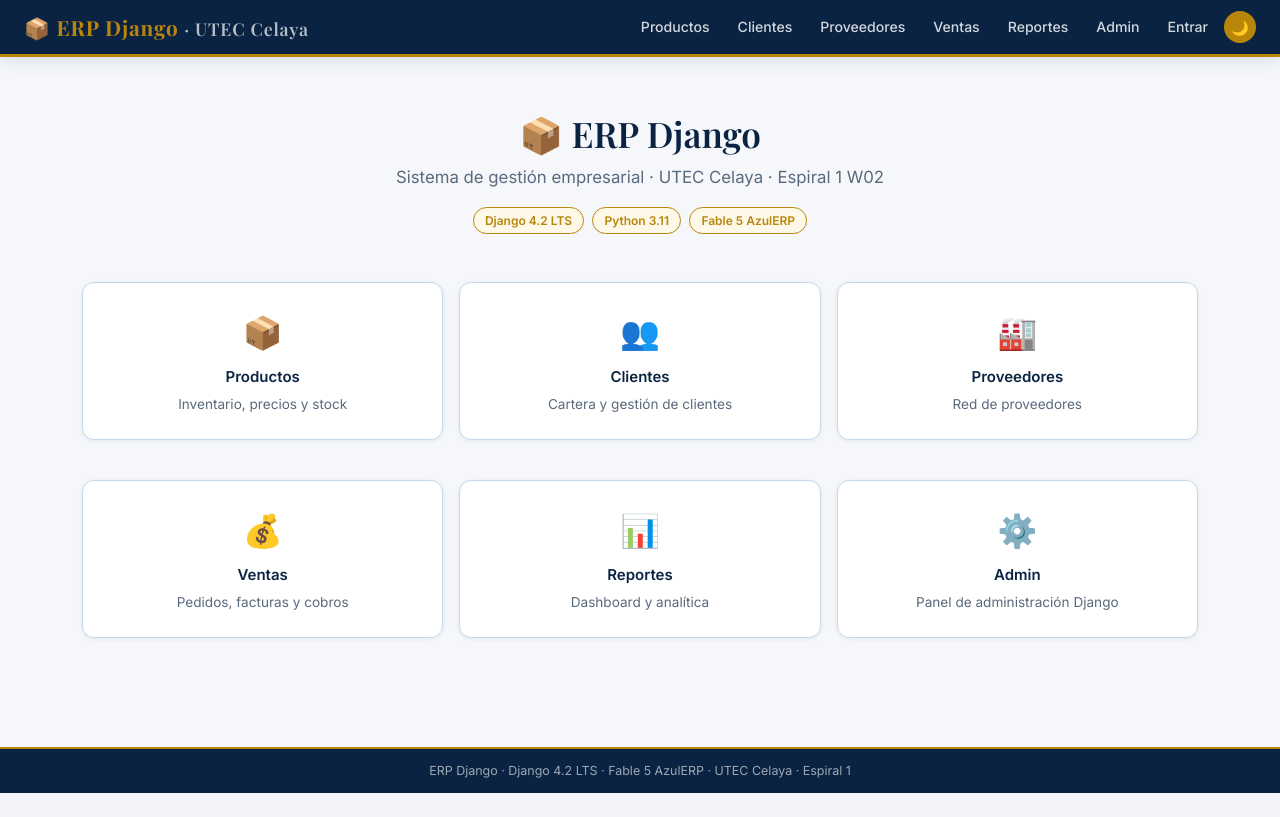
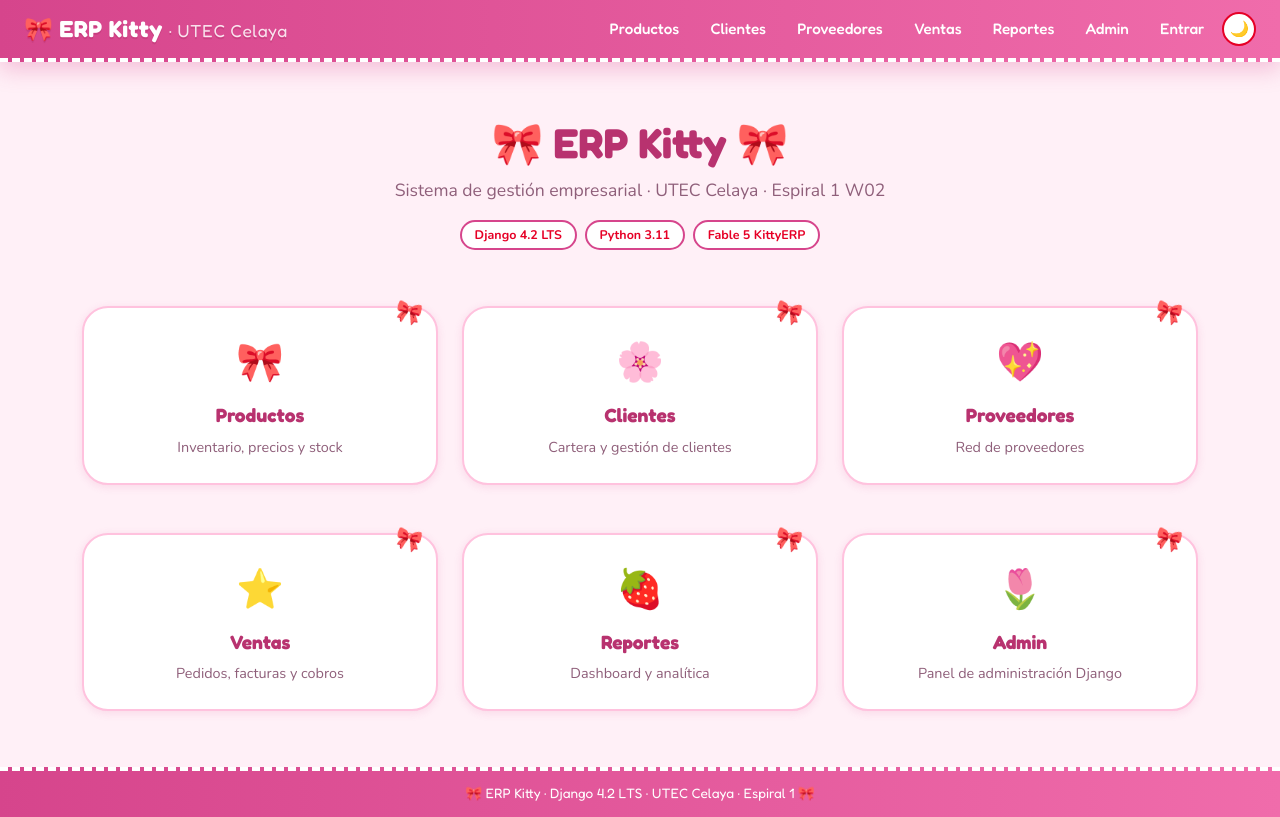
Before and after one commit to Kimberlymartinez09/erp-django-utec, a Django app: page / in a window 1280 px wide. Before the commit the page ends 793 px from the top, so only its background shows below. Run offline with Django 4.2, Linux system fonts and the light colour scheme.

Commit message:
Tema rosa estilo kitty

```diff
--- a/templates/base.html
+++ b/templates/base.html
@@ -3,141 +3,166 @@
 <head>
     <meta charset="UTF-8">
     <meta name="viewport" content="width=device-width, initial-scale=1">
-    <meta name="theme-color" content="#0A2342">
-    <title>{% block title %}ERP Django{% endblock %} · UTEC Celaya</title>
+    <meta name="theme-color" content="#D6458C">
+    <title>{% block title %}ERP Kitty{% endblock %} · UTEC Celaya</title>
 
-    <!-- Google Fonts: Playfair Display + Inter + JetBrains Mono -->
+    <!-- Google Fonts: Fredoka (títulos redondeados) + Nunito (texto) + JetBrains Mono -->
     <link rel="preconnect" href="https://fonts.googleapis.com">
     <link rel="preconnect" href="https://fonts.gstatic.com" crossorigin>
-    <link href="https://fonts.googleapis.com/css2?family=Playfair+Display:wght@600;700&family=Inter:wght@300;400;500;600&family=JetBrains+Mono:wght@400;500&display=swap"
+    <link href="https://fonts.googleapis.com/css2?family=Fredoka:wght@400;500;600;700&family=Nunito:wght@400;600;700&family=JetBrains+Mono:wght@400;500&display=swap"
           rel="stylesheet">
 
     <!-- Bootstrap 5 -->
     <link href="https://cdn.jsdelivr.net/npm/bootstrap@5.3.0/dist/css/bootstrap.min.css"
           rel="stylesheet">
 
-    <!-- Fable 5 AzulERP — Design System -->
+    <!-- Tema rosa estilo kitty (mismos nombres de variables que AzulERP) -->
     <style>
         /* TOKENS MODO DÍA */
         :root, [data-theme="light"] {
-            --clr-navy   : #0A2342;
-            --clr-royal  : #1B4F8A;
-            --clr-sky    : #4A90D9;
-            --clr-ice    : #E8F0FB;
-            --clr-gold   : #B8860B;
-            --clr-amber  : #D4A017;
-            --clr-cream  : #FDF8E8;
-            --clr-bg     : #F5F7FA;
+            --clr-navy   : #D6458C;   /* rosa fuerte: barra, encabezados */
+            --clr-royal  : #F06CAB;   /* rosa medio: hover */
+            --clr-sky    : #FF8CC6;   /* rosa suave: foco */
+            --clr-ice    : #FFEAF4;   /* rosa pálido: filas alternas */
+            --clr-gold   : #E60026;   /* rojo del moño */
+            --clr-amber  : #FFC94D;   /* amarillo de la nariz */
+            --clr-cream  : #FFF6D6;
+            --clr-bg     : #FFF0F7;
             --clr-surface: #FFFFFF;
-            --clr-text   : #1A1A2E;
-            --clr-muted  : #5A6A7E;
-            --clr-border : #C8D8EC;
+            --clr-text   : #5A2A45;
+            --clr-muted  : #8F5F7A;
+            --clr-border : #FFC2DE;
             --clr-danger : #C0392B;
             --clr-ok     : #1A7A4A;
-            --shadow-sm  : 0 1px 4px rgba(10,35,66,.08);
-            --shadow-md  : 0 4px 16px rgba(10,35,66,.12);
+            --clr-title  : #B8326F;
+            --dot        : #FFD3E8;
+            --shadow-sm  : 0 2px 8px rgba(214,69,140,.14);
+            --shadow-md  : 0 8px 22px rgba(214,69,140,.28);
         }
-        /* TOKENS MODO NOCHE */
+        /* TOKENS MODO NOCHE (ciruela) */
         [data-theme="dark"] {
-            --clr-navy   : #1E3A5F;
-            --clr-royal  : #2E5F9E;
-            --clr-sky    : #6BAEE8;
-            --clr-ice    : #1A2A3A;
-            --clr-gold   : #D4AF37;
-            --clr-amber  : #E8C547;
-            --clr-cream  : #2A2510;
-            --clr-bg     : #0D1B2A;
-            --clr-surface: #142033;
-            --clr-text   : #E2EAF4;
-            --clr-muted  : #8AA0B8;
-            --clr-border : #2A3F58;
-            --clr-danger : #E74C3C;
-            --clr-ok     : #2ECC71;
-            --shadow-sm  : 0 1px 4px rgba(0,0,0,.3);
-            --shadow-md  : 0 4px 16px rgba(0,0,0,.4);
+            --clr-navy   : #7A2E5C;
+            --clr-royal  : #A03C78;
+            --clr-sky    : #FF9ACB;
+            --clr-ice    : #3A1E33;
+            --clr-gold   : #FF6B8B;
+            --clr-amber  : #FFD54A;
+            --clr-cream  : #3A2F1A;
+            --clr-bg     : #2A1224;
+            --clr-surface: #3A1B31;
+            --clr-text   : #FFE6F2;
+            --clr-muted  : #D9A6C2;
+            --clr-border : #6B3556;
+            --clr-danger : #FF7B6B;
+            --clr-ok     : #5BE08F;
+            --clr-title  : #FF9ACB;
+            --dot        : #3B1A33;
+            --shadow-sm  : 0 2px 8px rgba(0,0,0,.35);
+            --shadow-md  : 0 8px 22px rgba(0,0,0,.45);
         }
         /* BASE */
         *, *::before, *::after { box-sizing: border-box; }
         body {
-            font-family: 'Inter','Segoe UI',sans-serif;
+            font-family: 'Nunito','Segoe UI',sans-serif;
             font-size: 15px;
-            background: var(--clr-bg);
+            background-color: var(--clr-bg);
+            background-image: radial-gradient(var(--dot) 2.5px, transparent 2.5px);
+            background-size: 30px 30px;
+            background-attachment: fixed;
             color: var(--clr-text);
             line-height: 1.6;
-            transition: background .25s, color .25s;
+            transition: background-color .25s, color .25s;
             margin: 0;
+        }
+        h1, h2, h3, h4, h5 {
+            font-family: 'Fredoka','Nunito',sans-serif;
+            color: var(--clr-title);
+        }
+        :focus-visible {
+            outline: 3px solid var(--clr-amber);
+            outline-offset: 2px;
         }
         /* NAVBAR */
         .erp-navbar {
-            background: var(--clr-navy);
-            border-bottom: 3px solid var(--clr-gold);
+            background: linear-gradient(90deg, var(--clr-navy), var(--clr-royal));
+            border-bottom: 4px dashed #FFFFFF;
             padding: .65rem 1.5rem;
             display: flex; align-items: center;
             justify-content: space-between; flex-wrap: wrap; gap: .5rem;
             box-shadow: var(--shadow-md);
         }
         .erp-brand {
-            font-family: 'Playfair Display',Georgia,serif;
-            font-size: 1.3rem; font-weight: 700;
-            color: var(--clr-gold) !important;
-            text-decoration: none; letter-spacing: .04em;
+            font-family: 'Fredoka',sans-serif;
+            font-size: 1.45rem; font-weight: 700;
+            color: #FFFFFF !important;
+            text-decoration: none; letter-spacing: .02em;
+            text-shadow: 0 2px 0 rgba(184,50,111,.45);
         }
-        .erp-brand span { color: rgba(255,255,255,.7); font-weight: 300; font-size: .85em; }
+        .erp-brand span { color: rgba(255,255,255,.85); font-weight: 400; font-size: .75em; }
         .erp-nav-links { display: flex; align-items: center; gap: .25rem; flex-wrap: wrap; }
         .erp-nav-link {
-            color: rgba(255,255,255,.82) !important;
-            font-size: .88rem; font-weight: 500;
-            padding: .35rem .75rem; border-radius: 6px;
+            color: #FFFFFF !important;
+            font-family: 'Fredoka',sans-serif;
+            font-size: .95rem; font-weight: 500;
+            padding: .3rem .85rem; border-radius: 999px;
             text-decoration: none;
             transition: background .2s, color .2s;
         }
         .erp-nav-link:hover, .erp-nav-link.active {
-            background: var(--clr-royal); color: #FFF !important;
+            background: #FFFFFF; color: var(--clr-title) !important;
         }
         .theme-toggle {
-            background: var(--clr-gold); color: var(--clr-navy);
-            border: none; border-radius: 50%;
-            width: 32px; height: 32px; font-size: .9rem;
+            background: #FFFFFF; color: var(--clr-navy);
+            border: 2px solid var(--clr-gold); border-radius: 50%;
+            width: 34px; height: 34px; font-size: .95rem;
             cursor: pointer; transition: transform .2s;
         }
-        .theme-toggle:hover { transform: rotate(20deg); }
+        .theme-toggle:hover { transform: rotate(20deg) scale(1.08); }
         /* CONTENIDO */
         .erp-main { padding: 2rem 0; min-height: calc(100vh - 110px); }
         /* CARDS */
         .erp-card {
+            position: relative;
             background: var(--clr-surface);
-            border: 1px solid var(--clr-border);
-            border-radius: 12px; box-shadow: var(--shadow-sm);
+            border: 2.5px solid var(--clr-border);
+            border-radius: 26px; box-shadow: var(--shadow-sm);
             padding: 1.5rem; margin-bottom: 1.5rem;
-            transition: box-shadow .2s;
+            transition: box-shadow .2s, transform .2s;
         }
-        .erp-card:hover { box-shadow: var(--shadow-md); }
+        .erp-card:hover { box-shadow: var(--shadow-md); transform: translateY(-4px); }
+        .erp-card::after {               /* moñito en la esquina */
+            content: "🎀";
+            position: absolute; top: -12px; right: 14px;
+            font-size: 1.35rem; transform: rotate(14deg);
+            pointer-events: none;
+        }
         .erp-card-header {
             background: var(--clr-navy); color: #FFF;
-            border-radius: 10px 10px 0 0;
+            border-radius: 22px 22px 0 0;
             padding: .85rem 1.25rem;
-            border-left: 5px solid var(--clr-gold);
-            font-family: 'Playfair Display',serif;
-            font-size: 1.05rem; letter-spacing: .03em;
+            border-left: 6px solid var(--clr-gold);
+            font-family: 'Fredoka',sans-serif;
+            font-size: 1.1rem; letter-spacing: .02em;
             margin: -1.5rem -1.5rem 1.5rem;
         }
         /* TABLAS */
         .erp-table {
             width: 100%; border-collapse: separate; border-spacing: 0;
-            border-radius: 10px; overflow: hidden; box-shadow: var(--shadow-sm);
+            border-radius: 18px; overflow: hidden; box-shadow: var(--shadow-sm);
+            border: 2px solid var(--clr-border);
         }
         .erp-table thead th {
             background: var(--clr-navy); color: #FFF;
-            font-weight: 600; font-size: .82rem;
-            text-transform: uppercase; letter-spacing: .06em;
+            font-family: 'Fredoka',sans-serif;
+            font-weight: 500; font-size: .9rem; letter-spacing: .03em;
             padding: .75rem 1rem; border-bottom: 3px solid var(--clr-gold);
         }
         .erp-table tbody td {
             background: var(--clr-surface); padding: .65rem 1rem;
-            border-bottom: 1px solid var(--clr-border); font-size: .9rem;
+            border-bottom: 1px solid var(--clr-border); font-size: .92rem;
         }
         .erp-table tbody tr:nth-child(even) td { background: var(--clr-ice); }
-        .erp-table tbody tr:hover td { background: rgba(74,144,217,.08); }
+        .erp-table tbody tr:hover td { background: rgba(255,140,198,.2); }
         .erp-table tfoot td {
             background: var(--clr-cream); color: var(--clr-gold);
             font-weight: 700; border-top: 2px solid var(--clr-gold);
@@ -145,103 +170,106 @@
         /* BOTONES */
         .btn-erp-primary {
             background: var(--clr-navy); color: #FFF;
-            border: 2px solid var(--clr-gold); border-radius: 8px;
-            padding: .45rem 1.2rem; font-weight: 600; font-size: .88rem;
+            border: 2px solid var(--clr-gold); border-radius: 999px;
+            padding: .45rem 1.3rem; font-family: 'Fredoka',sans-serif;
+            font-weight: 500; font-size: .95rem;
             cursor: pointer; text-decoration: none; display: inline-block;
-            transition: background .2s, color .2s;
+            transition: background .2s, transform .15s;
         }
-        .btn-erp-primary:hover { background: var(--clr-gold); color: var(--clr-navy); }
+        .btn-erp-primary:hover { background: var(--clr-gold); color: #FFF; transform: scale(1.04); }
         .btn-erp-gold {
-            background: var(--clr-gold); color: var(--clr-navy);
-            border: 2px solid var(--clr-navy); border-radius: 8px;
-            padding: .45rem 1.2rem; font-weight: 700;
+            background: var(--clr-gold); color: #FFF;
+            border: 2px solid #FFFFFF; border-radius: 999px;
+            padding: .45rem 1.3rem; font-family: 'Fredoka',sans-serif; font-weight: 600;
+            box-shadow: 0 0 0 2px var(--clr-gold);
             cursor: pointer; text-decoration: none; display: inline-block;
-            transition: background .2s;
+            transition: background .2s, transform .15s;
         }
-        .btn-erp-gold:hover { background: var(--clr-amber); }
+        .btn-erp-gold:hover { background: var(--clr-amber); color: #5A2A45; transform: scale(1.04); }
         .btn-erp-danger {
             background: var(--clr-danger); color: #FFF; border: none;
-            border-radius: 8px; padding: .4rem 1rem;
-            font-weight: 600; font-size: .85rem;
+            border-radius: 999px; padding: .4rem 1.1rem;
+            font-family: 'Fredoka',sans-serif; font-weight: 500; font-size: .9rem;
             cursor: pointer; text-decoration: none; display: inline-block;
         }
-        .btn-erp-sm { padding: .25rem .7rem; font-size: .8rem; }
+        .btn-erp-sm { padding: .25rem .8rem; font-size: .82rem; }
         /* FORMULARIOS */
         .erp-label {
-            font-size: .83rem; font-weight: 600; color: var(--clr-muted);
-            text-transform: uppercase; letter-spacing: .05em;
+            font-family: 'Fredoka',sans-serif;
+            font-size: .9rem; font-weight: 500; color: var(--clr-muted);
             display: block; margin-bottom: .3rem;
         }
         .erp-input {
-            background: var(--clr-surface); border: 1.5px solid var(--clr-border);
-            border-radius: 8px; color: var(--clr-text);
-            padding: .5rem .85rem; width: 100%; font-size: .93rem;
+            background: var(--clr-surface); border: 2px solid var(--clr-border);
+            border-radius: 16px; color: var(--clr-text);
+            padding: .5rem .95rem; width: 100%; font-size: .95rem;
             transition: border-color .2s, box-shadow .2s;
         }
         .erp-input:focus {
-            outline: none; border-color: var(--clr-sky);
-            box-shadow: 0 0 0 3px rgba(74,144,217,.18);
+            outline: none; border-color: var(--clr-navy);
+            box-shadow: 0 0 0 4px rgba(255,140,198,.35);
         }
         /* BADGES */
         .badge-erp-active {
             background: rgba(26,122,74,.12); color: var(--clr-ok);
             border: 1px solid currentColor;
-            font-size: .75rem; padding: .2rem .6rem;
-            border-radius: 20px; font-weight: 600;
+            font-size: .78rem; padding: .2rem .7rem;
+            border-radius: 20px; font-weight: 700;
         }
         .badge-erp-inactive {
             background: rgba(192,57,43,.1); color: var(--clr-danger);
             border: 1px solid currentColor;
-            font-size: .75rem; padding: .2rem .6rem; border-radius: 20px;
+            font-size: .78rem; padding: .2rem .7rem; border-radius: 20px;
         }
         .badge-erp-gold {
-            background: var(--clr-cream); color: var(--clr-gold);
-            border: 1px solid var(--clr-gold);
-            font-size: .75rem; padding: .2rem .7rem;
+            background: var(--clr-surface); color: var(--clr-gold);
+            border: 2px solid var(--clr-navy);
+            font-size: .78rem; padding: .2rem .8rem;
             border-radius: 20px; font-weight: 700;
         }
         /* ALERTAS */
         .erp-alert-danger {
             background: rgba(192,57,43,.08); border: 1px solid rgba(192,57,43,.3);
-            border-left: 5px solid var(--clr-danger); border-radius: 8px;
+            border-left: 6px solid var(--clr-danger); border-radius: 16px;
             padding: 1rem 1.25rem;
         }
         .erp-alert-info {
             background: var(--clr-ice); border: 1px solid var(--clr-border);
-            border-left: 5px solid var(--clr-sky); border-radius: 8px;
+            border-left: 6px solid var(--clr-sky); border-radius: 16px;
             padding: 1rem 1.25rem;
         }
         .erp-alert-success {
             background: rgba(26,122,74,.08); border: 1px solid rgba(26,122,74,.3);
-            border-left: 5px solid var(--clr-ok); border-radius: 8px;
+            border-left: 6px solid var(--clr-ok); border-radius: 16px;
             padding: 1rem 1.25rem;
         }
         /* TÍTULO DE PÁGINA */
         .erp-page-title {
             display: flex; align-items: center; gap: 1rem;
             margin-bottom: 1.5rem; padding-bottom: .75rem;
-            border-bottom: 2px solid var(--clr-border);
+            border-bottom: 3px dotted var(--clr-sky);
         }
         .erp-page-title h2 {
-            font-family: 'Playfair Display',serif;
-            font-size: 1.6rem; color: var(--clr-navy); margin: 0;
+            font-family: 'Fredoka',sans-serif;
+            font-size: 1.7rem; color: var(--clr-title); margin: 0;
         }
-        [data-theme="dark"] .erp-page-title h2 { color: var(--clr-sky); }
         /* CÓDIGO */
         code, .mono {
             font-family: 'JetBrains Mono',Consolas,monospace;
-            font-size: .85em; color: var(--clr-royal);
-            background: var(--clr-ice); padding: .1em .4em; border-radius: 4px;
-        }
-        [data-theme="dark"] code,
-        [data-theme="dark"] .mono {
-            color: var(--clr-sky); background: rgba(74,144,217,.12);
+            font-size: .85em; color: var(--clr-title);
+            background: var(--clr-ice); padding: .1em .4em; border-radius: 6px;
         }
         /* FOOTER */
         .erp-footer {
-            background: var(--clr-navy); color: rgba(255,255,255,.6);
-            text-align: center; font-size: .78rem;
-            padding: .75rem; border-top: 2px solid var(--clr-gold);
+            background: linear-gradient(90deg, var(--clr-navy), var(--clr-royal));
+            color: #FFFFFF;
+            font-family: 'Fredoka',sans-serif;
+            text-align: center; font-size: .85rem;
+            padding: .75rem; border-top: 4px dashed #FFFFFF;
+        }
+        @media (prefers-reduced-motion: reduce) {
+            * { transition: none !important; }
+            .erp-card:hover { transform: none; }
         }
     </style>
     {% block extra_css %}{% endblock %}
@@ -251,7 +279,7 @@
 
 <!-- NAVBAR -->
 <nav class="erp-navbar">
-    <a class="erp-brand" href="/">📦 ERP Django <span>· UTEC Celaya</span></a>
+    <a class="erp-brand" href="/">🎀 ERP Kitty <span>· UTEC Celaya</span></a>
     <div class="erp-nav-links">
         <a href="/productos/" class="erp-nav-link {% block nav_productos %}{% endblock %}">Productos</a>
         <a href="/clientes/" class="erp-nav-link {% block nav_clientes %}{% endblock %}">Clientes</a>
@@ -291,7 +319,7 @@
 
 <!-- FOOTER -->
 <footer class="erp-footer">
-    ERP Django · Django 4.2 LTS · Fable 5 AzulERP · UTEC Celaya · Espiral 1
+    🎀 ERP Kitty · Django 4.2 LTS · UTEC Celaya · Espiral 1 🎀
 </footer>
 
 <!-- Bootstrap JS -->
--- a/templates/bienvenida.html
+++ b/templates/bienvenida.html
@@ -3,28 +3,28 @@
 
 {% block content %}
 <div class="text-center py-4">
-    <h1 style="font-family:'Playfair Display',serif;
-               color:var(--clr-navy);font-size:2.2rem;">
-        📦 ERP Django
+    <h1 style="font-family:'Fredoka',sans-serif;font-weight:700;
+               color:var(--clr-title);font-size:2.6rem;">
+        🎀 ERP Kitty 🎀
     </h1>
-    <p style="color:var(--clr-muted);font-size:1.05rem;">
+    <p style="color:var(--clr-muted);font-size:1.1rem;">
         Sistema de gestión empresarial · UTEC Celaya · Espiral 1 W02
     </p>
     <div class="d-flex justify-content-center gap-2 mt-2 flex-wrap">
         <span class="badge-erp-gold">Django 4.2 LTS</span>
         <span class="badge-erp-gold">Python 3.11</span>
-        <span class="badge-erp-gold">Fable 5 AzulERP</span>
+        <span class="badge-erp-gold">Fable 5 KittyERP</span>
     </div>
 </div>
 
-<div class="row g-3 mt-2">
+<div class="row g-4 mt-2">
     {% for m in modulos %}
     <div class="col-md-4">
         <div class="erp-card text-center"
              style="cursor:pointer;" onclick="window.location='{{ m.url }}'">
-            <div style="font-size:2rem;margin-bottom:.4rem;">{{ m.icono }}</div>
-            <strong style="color:var(--clr-navy);">{{ m.nombre }}</strong>
-            <p style="color:var(--clr-muted);font-size:.85rem;margin:.3rem 0 0;">
+            <div style="font-size:2.4rem;margin-bottom:.4rem;">{% cycle '🎀' '🌸' '💖' '⭐' '🍓' '🌷' %}</div>
+            <strong style="font-family:'Fredoka',sans-serif;font-size:1.2rem;color:var(--clr-title);">{{ m.nombre }}</strong>
+            <p style="color:var(--clr-muted);font-size:.9rem;margin:.3rem 0 0;">
                 {{ m.descripcion }}
             </p>
         </div>
```
